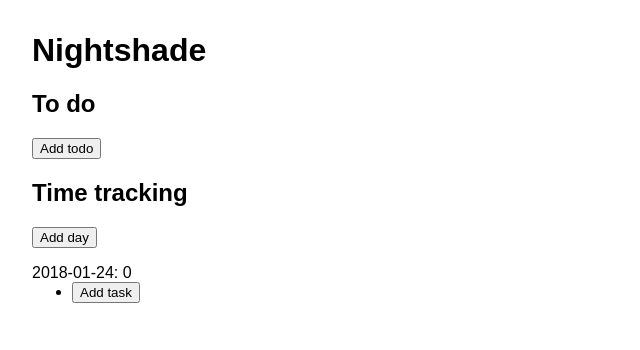
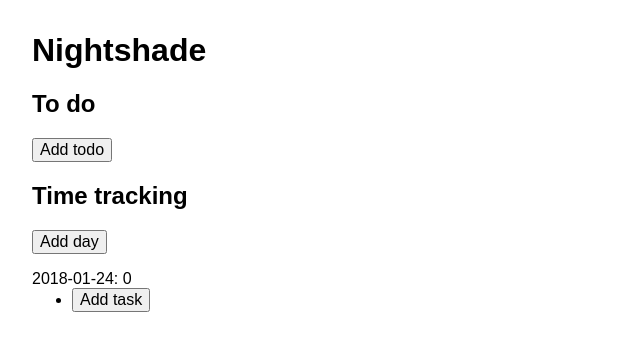
Before and after one commit to vine77/nightshade, a React (Create React App) app: page / in a window 1280 px wide. Shown: the top 350 px of the page, without its empty margins (0-640 px from the left). Built offline with nearby package versions, Linux system fonts and the light colour scheme.

Commit message:
Increase font size and spacing of inputs

```diff
--- a/src/App.css
+++ b/src/App.css
@@ -5,6 +5,23 @@
 
 h1 {
   margin-top: 0;
+}
+
+input {
+  width: 500px;
+  font-size: 1rem;
+}
+
+input[type="number"] {
+  width: 50px;
+}
+
+li {
+  margin-bottom: 0.25rem;
+}
+
+button {
+  font-size: 1rem;
 }
 
 .todos,
@@ -23,3 +40,6 @@
 .tasks {
   list-style-type: disc;
 }
+li > input + button {
+  margin-left: 0.5rem;
+}
--- a/src/index.css
+++ b/src/index.css
@@ -2,4 +2,5 @@
   margin: 0;
   padding: 0;
   font-family: sans-serif;
+  font-size: 16px;
 }
```
